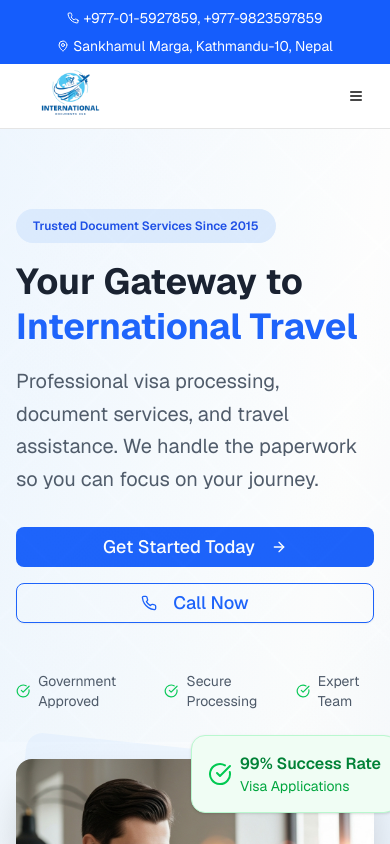
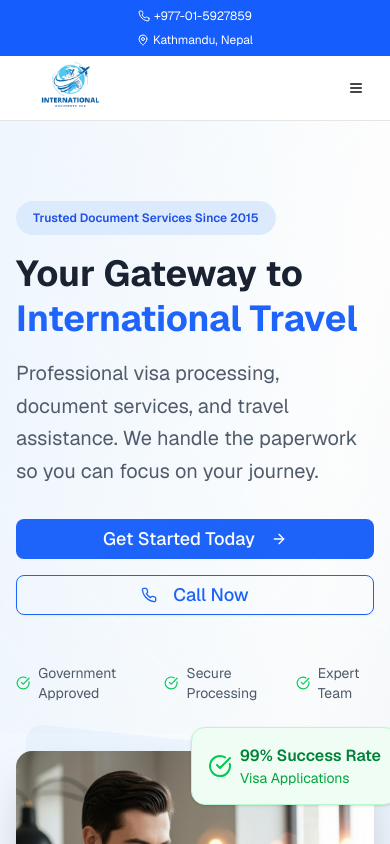
Before and after one commit to bijan-pradhananga/international-documents-hub, a Next.js app: page / in a window 390 px wide. Shown: the top 844 px of the page. Built offline with nearby package versions, Linux system fonts and the light colour scheme.

Commit message:
fix: enhance header layout for better responsiveness and readability

```diff
--- a/components/header.tsx
+++ b/components/header.tsx
@@ -64,28 +64,28 @@ export function Header() {
   return (
     <header className="sticky top-0 z-50 w-full border-b bg-white/95 backdrop-blur supports-[backdrop-filter]:bg-white/60">
       {/* Top contact bar */}
-      <div className="bg-blue-600 text-white py-2">
+      <div className="bg-blue-600 text-white py-2 overflow-x-hidden">
         <div className="container mx-auto px-4">
-          <div className="flex flex-col sm:flex-row justify-between items-center text-sm gap-2">
-            <div className="flex items-center gap-4">
+          <div className="flex flex-col sm:flex-row justify-between items-center text-xs sm:text-sm gap-2 flex-wrap">
+            <div className="flex flex-wrap items-center justify-center sm:justify-start gap-2 sm:gap-4 w-full sm:w-auto">
               <div
-                className="flex items-center gap-1 cursor-pointer hover:text-blue-200 transition-colors"
+                className="flex items-center gap-1 cursor-pointer hover:text-blue-200 transition-colors whitespace-nowrap"
                 onClick={() => (window.location.href = "tel:+977015927859")}
               >
-                <Phone className="h-3 w-3" />
-                <span>+977-01-5927859, +977-9823597859</span>
+                <Phone className="h-3 w-3 flex-shrink-0" />
+                <span className="truncate">+977-01-5927859</span>
               </div>
               <div
-                className="hidden md:flex items-center gap-1 cursor-pointer hover:text-blue-200 transition-colors"
+                className="hidden md:flex items-center gap-1 cursor-pointer hover:text-blue-200 transition-colors whitespace-nowrap"
                 onClick={() => (window.location.href = "mailto:internationaldocshub@gmail.com")}
               >
-                <Mail className="h-3 w-3" />
-                <span>internationaldocshub@gmail.com</span>
+                <Mail className="h-3 w-3 flex-shrink-0" />
+                <span className="truncate">internationaldocshub@gmail.com</span>
               </div>
             </div>
-            <div className="flex items-center gap-1">
-              <MapPin className="h-3 w-3" />
-              <span>Sankhamul Marga, Kathmandu-10, Nepal</span>
+            <div className="flex items-center gap-1 whitespace-nowrap text-xs sm:text-sm">
+              <MapPin className="h-3 w-3 flex-shrink-0" />
+              <span className="truncate">Kathmandu, Nepal</span>
             </div>
           </div>
         </div>
```
